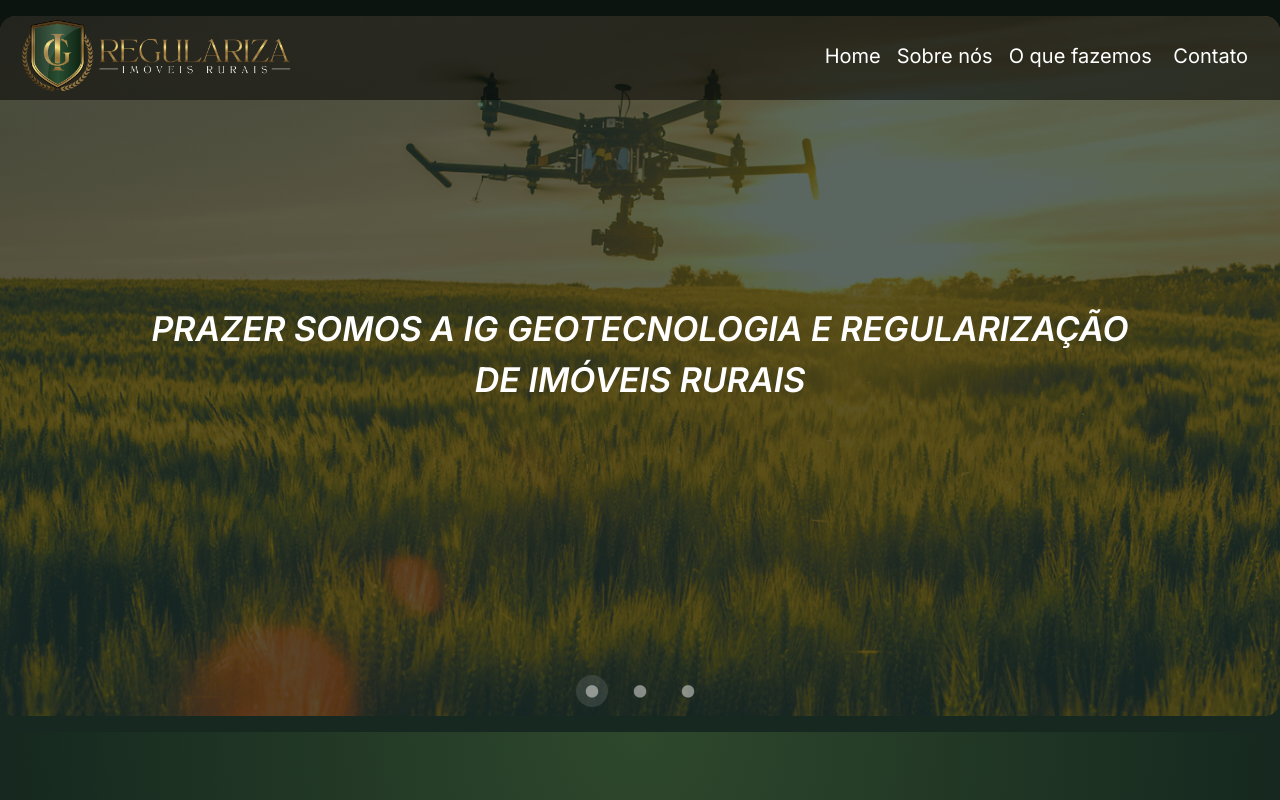
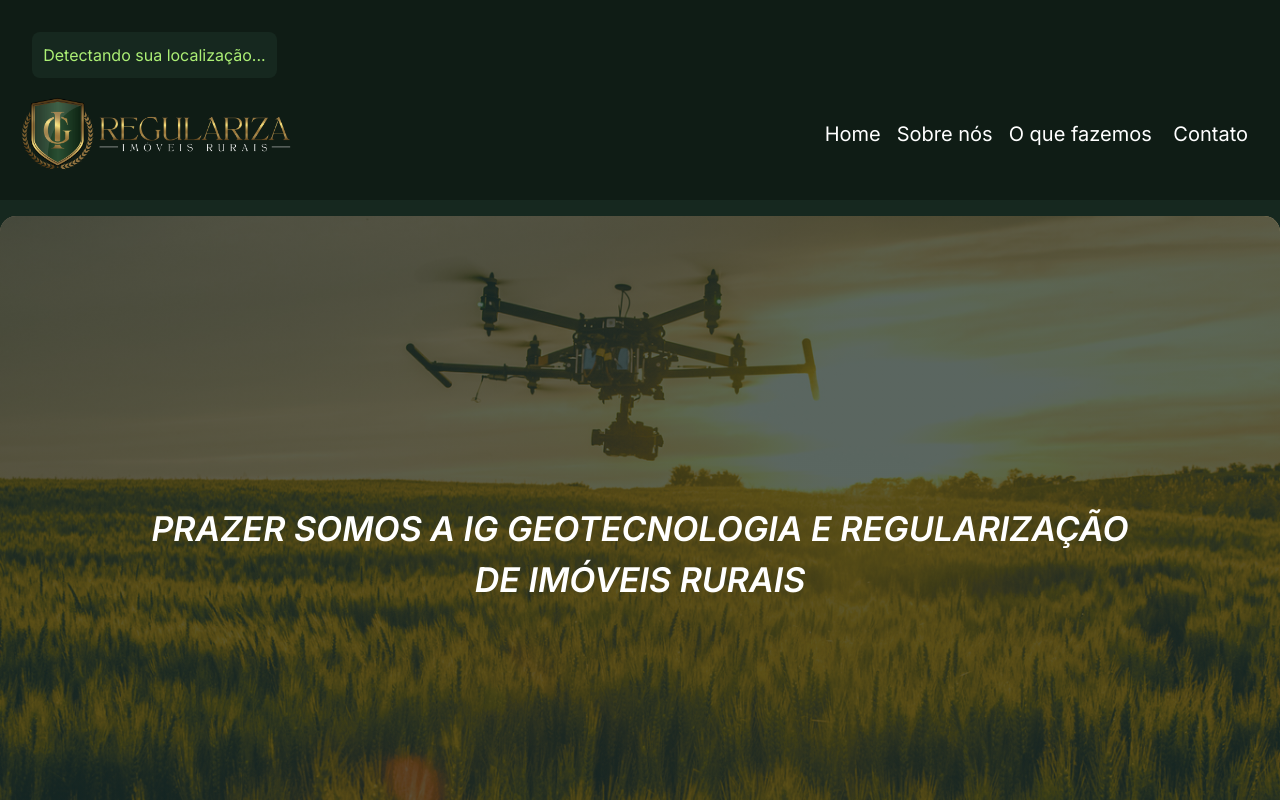
Before and after one commit to paaulorobson/ig-regulariza, a Nuxt app: page / in a window 1280 px wide. Shown: the top 800 px of the page. Built offline with nearby package versions, Linux system fonts and the light colour scheme; no server answers.

Commit message:
feat: adiciona componente de temperatura

```diff
--- a/components/Header.vue
+++ b/components/Header.vue
@@ -1,4 +1,6 @@
 <script setup lang="ts">
+import Meteorology from './Meteorology.vue';
+
 const scrollToSection = (id: string) => {
   const element = document.getElementById(id);
   if (element) {
@@ -9,13 +11,18 @@ const scrollToSection = (id: string) => {
 </script>
 <template>
 <div class=header>
-  <v-container class="content" :style="{ maxWidth: '1536px' }">
-    <img src="/images/logo-branco.png" alt="IG Geotecnologia" height="80" class="logo"/>
-    <div>
-      <NuxtLink to="/" class="nav">Home</NuxtLink>
-      <NuxtLink class="nav" @click.prevent="scrollToSection('about')">Sobre nós</NuxtLink>
-      <NuxtLink class="nav" @click.prevent="scrollToSection('service')">O que fazemos </NuxtLink>
-      <NuxtLink class="nav" @click.prevent="scrollToSection('contact')">Contato </NuxtLink>
+  <v-container :style="{ maxWidth: '1536px' }">
+    <div class="time">
+      <Meteorology/>
+    </div>
+    <div class="content">
+      <img src="/images/logo-branco.png" alt="IG Geotecnologia" height="80" class="logo"/>
+      <div>
+        <NuxtLink class="nav" @click.prevent="scrollToSection('home')">Home</NuxtLink>
+        <NuxtLink class="nav" @click.prevent="scrollToSection('about')">Sobre nós</NuxtLink>
+        <NuxtLink class="nav" @click.prevent="scrollToSection('service')">O que fazemos </NuxtLink>
+        <NuxtLink class="nav" @click.prevent="scrollToSection('contact')">Contato </NuxtLink>
+      </div>
     </div>
   </v-container>
 </div>
@@ -23,13 +30,18 @@ const scrollToSection = (id: string) => {
 
 <style scoped>
 .header {
-  position: fixed;
+  background-color: rgb(15, 28, 21);
+  position: sticky;
   top: 0;
   left: 0;
-  height: 100px;
+  height: 200px;
   width: 100%;
   z-index: 9999;
-  background-color: rgba(0, 0, 0, 0.5);
+}
+
+.time {
+  display: grid;
+  justify-content: start;
 }
 
 .content {
--- /dev/null
+++ b/components/Meteorology.vue
@@ -0,0 +1,95 @@
+<script setup lang="ts">
+
+const dayOfWeek = new Date().toLocaleDateString('pt-BR', { weekday: 'long'})
+const temperature = ref(25)
+const loading = ref<boolean>(true);
+const error = ref<string | null>(null);
+
+const weatherEmoji = computed(() => {
+  if(temperature.value >= 25) {
+    return '☀️'
+  }
+  if(temperature.value < 25 && temperature.value >= 15) {
+    return '🌤️'
+  }
+  else {
+    return '🌧️'
+  }
+})
+
+const detectCity = () => {
+  if (!navigator.geolocation) {
+    error.value = 'Geolocalização não é suportada no seu navegador.';
+    loading.value = false;
+    return;
+  }
+
+  navigator.geolocation.getCurrentPosition(
+    (position) => {
+      const { latitude, longitude } = position.coords;
+      fetchCityFromCoordinates(latitude, longitude);
+    },
+    (err) => {
+      error.value = 'Erro ao obter localização. Verifique as permissões.';
+      loading.value = false;
+      console.error(err);
+    }
+  );
+};
+
+const fetchCityFromCoordinates = async (latitude: number, longitude: number) => {
+  const apiKey = '2d20b2381620de6dce946abb6c677a0b';
+  const apiUrl = `https://api.openweathermap.org/data/2.5/weather?lat=${latitude}&lon=${longitude}&appid=${apiKey}&units=metric`;
+
+  try {
+    const response = await fetch(apiUrl);
+    if (!response.ok) {
+      throw new Error('Erro ao buscar dados do tempo');
+    }
+    const data = await response.json();
+    temperature.value = Math.floor(data.main.temp);
+  } catch (err) {
+    error.value = 'Erro ao buscar a cidade. Tente novamente.';
+    console.error(err);
+  } finally {
+    loading.value = false;
+  }
+};
+
+onMounted(() => {
+  detectCity()
+})
+</script>
+
+<template>
+  <div class="weather-container">
+    <p v-if="loading">Detectando sua localização...</p>
+    <p v-else-if="error">{{ error }}</p>
+    <template v-else>
+      <p>{{ dayOfWeek }}</p>
+      <p>{{ temperature }}°C</p>
+      <p>{{ weatherEmoji }}</p>
+    </template>
+  </div>
+</template>
+
+
+<style scoped>
+.weather-container {
+  display: flex;
+  align-items: center;
+  justify-content: center;
+  gap: 8px;
+  color: #ACEF75;
+  padding: 16px;
+  border-radius: 8px;
+  text-align: center;
+}
+
+.weather-container p {
+  background-color: #16281F;
+  padding: .7rem;
+  border-radius: 8px;
+}
+
+</style>
```
